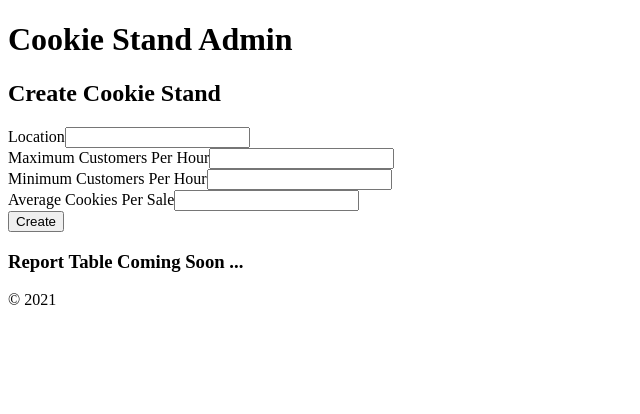
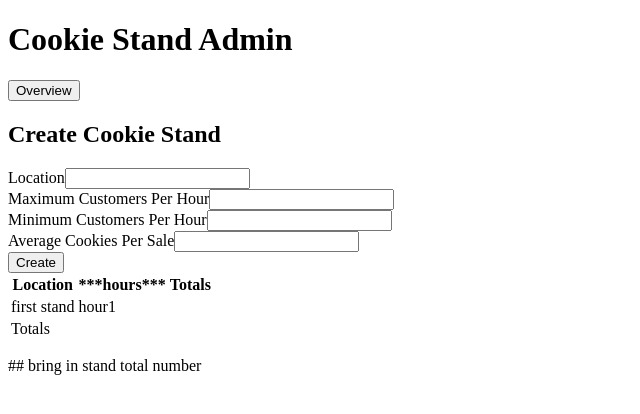
Before and after one commit to kimmyd70/cookie-stand-admin, a Next.js app in the folder cookie-stand-admin/: page / in a window 1280 px wide. Shown: the top 414 px of the page, without its empty margins (0-640 px from the left). Built offline with nearby package versions, Linux system fonts and the light colour scheme.

Commit message:
v2 styling and report table setup

```diff
--- a/cookie-stand-admin/pages/index.js
+++ b/cookie-stand-admin/pages/index.js
@@ -20,8 +20,9 @@ export default function Home() {
         <link rel="icon" href="/favicon.ico" />
       </Head>
 
-      <header class = "text-xl bg-green-500">
+      <header class = "flex justify-between text-xl bg-green-500 p-4">
         <h1 class = "pl-4">Cookie Stand Admin</h1>
+        <button class = "p-2 border rounded mr-4 text-sm items-center" href = "">Overview</button>
       </header>
 
       <main class="text-center">
@@ -49,14 +50,46 @@ export default function Home() {
             <button class ="flex-1 pt-3 pb-3 text-xs bg-green-500">Create</button>
           </div>
         </form>
-        <h3 class="my-5 text-gray-400">Report Table Coming Soon ...</h3>
+        {/* <div><h3 class="my-5 text-gray-400">Report Table Coming Soon ...</h3>
 
-        <p className="my-5 text-gray-400">{formInfo}</p>
+        <p className="my-5 text-gray-400">{formInfo}</p> */}
+        <div>
+          <ResponseTable />
+        </div>
       </main>
 
-      <footer class="p-3 text-sm bg-green-500" >
-        <p>&copy; 2021</p>
+      <footer class="p-3 mt-8 text-sm bg-green-500" >
+        <p>## bring in stand total number</p>
+        {/* <p>&copy; 2021</p> */}
       </footer>
     </div>
-  )
+  );
 }
+
+function ResponseTable(props){
+  return(
+    <table class="">
+      <thead class = "text-center text-sm bg-green-500">
+        <tr>
+          <th >Location</th>
+          {/* pull in hours */}
+          <th> ***hours***</th>
+          <th>Totals</th>
+        </tr>
+      </thead>
+
+      <tbody>
+        <tr class = "text-center text-sm">
+          <td >first stand</td>
+          <td> hour1</td>
+        </tr>
+      </tbody>
+
+      <tfoot class = "text-center text-sm bg-green-500 mb-3" >
+        <tr>
+          <td>Totals</td>
+        </tr>
+      </tfoot>
+    </table>
+  );
+}
```
